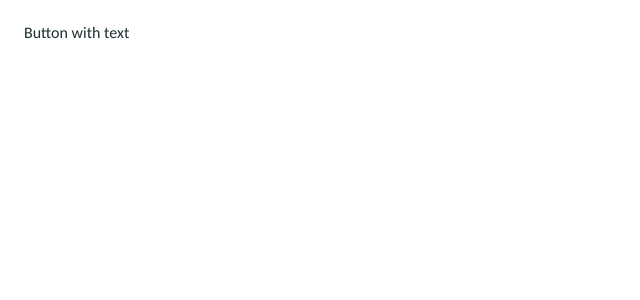
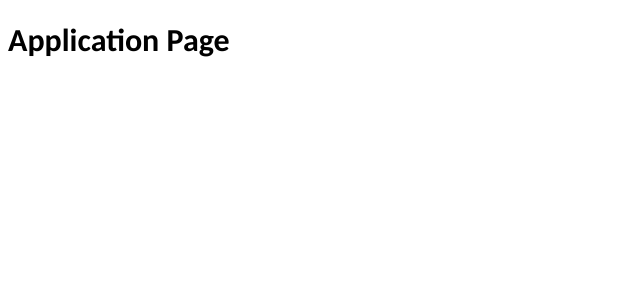
Before and after one commit to lovretomic/peta-kviz-app, a React (Vite) app: page /apply in a window 1280 px wide. Shown: the top 300 px of the page, without its empty margins (0-640 px from the left). Built offline with nearby package versions, Linux system fonts and the light colour scheme.

Commit message:
added router and pages

```diff
--- a/src/App.tsx
+++ b/src/App.tsx
@@ -1,20 +1,9 @@
 import "./App.scss";
 
-import Button from "./components/Button";
-import trashIcon from "./assets/icons/trash.svg";
+import Router from "./Router";
 
 function App() {
-  return (
-    <>
-      <div style={{ display: "flex", gap: "10px" }}>
-        <Button variant="primary">Button with text</Button>
-        <Button variant="outlined" icon={trashIcon}>
-          Button with icon + text
-        </Button>
-        <Button variant="secondary" icon={trashIcon} />
-      </div>
-    </>
-  );
+  return <Router />;
 }
 
 export default App;
--- /dev/null
+++ b/src/Router.tsx
@@ -0,0 +1,27 @@
+import {
+  createBrowserRouter,
+  createRoutesFromElements,
+  Route,
+  RouterProvider,
+} from "react-router-dom";
+import QuizzesPage from "./pages/QuizzesPage";
+import LeaderboardPage from "./pages/LeaderboardPage";
+import ApplicationPage from "./pages/ApplicationPage";
+
+const router = createBrowserRouter(
+  createRoutesFromElements(
+    <>
+      <Route path="/" element={<QuizzesPage />} />
+      <Route path="/quizzes" element={<QuizzesPage />} />
+      <Route path="/leaderboard" element={<LeaderboardPage />} />
+      <Route path="/apply" element={<ApplicationPage />} />
+      <Route path="*" element={<h1>404 Not Found</h1>} />
+    </>
+  )
+);
+
+export const Router = () => {
+  return <RouterProvider router={router} />;
+};
+
+export default Router;
--- /dev/null
+++ b/src/pages/ApplicationPage/ApplicationPage.tsx
@@ -0,0 +1,5 @@
+const ApplicationPage = () => {
+  return <h1>Application Page</h1>;
+};
+
+export default ApplicationPage;
--- /dev/null
+++ b/src/pages/ApplicationPage/index.ts
@@ -0,0 +1,3 @@
+import ApplicationPage from "./ApplicationPage";
+
+export default ApplicationPage;
--- /dev/null
+++ b/src/pages/LeaderboardPage/LeaderboardPage.tsx
@@ -0,0 +1,5 @@
+const LeaderboardPage = () => {
+  return <h1>Leaderboard</h1>;
+};
+
+export default LeaderboardPage;
--- /dev/null
+++ b/src/pages/LeaderboardPage/index.ts
@@ -0,0 +1,3 @@
+import LeaderboardPage from "./LeaderboardPage";
+
+export default LeaderboardPage;
--- /dev/null
+++ b/src/pages/QuizzesPage/QuizzesPage.tsx
@@ -0,0 +1,5 @@
+const QuizzesPage = () => {
+  return <h1>Quizzes Page</h1>;
+};
+
+export default QuizzesPage;
--- /dev/null
+++ b/src/pages/QuizzesPage/index.ts
@@ -0,0 +1,3 @@
+import QuizzesPage from "./QuizzesPage";
+
+export default QuizzesPage;
```
